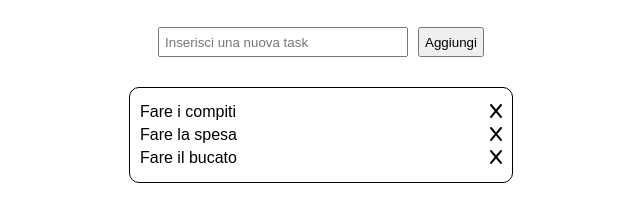
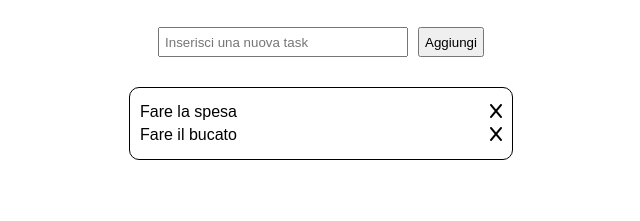
Before and after one commit to RominaMalimban/vue-todolist, a plain HTML site: page index.html in a window 1280 px wide. Both pictures are taken after a click on the icon 815 px from the left and 215 px from the top of the page. Shown: the part 103-324 px from the top of the page, without its empty margins (319-959 px from the left). Drawn offline with nearby package versions, Linux system fonts and the light colour scheme.

Commit message:
click per rimuovere una task

```diff
--- a/index.html
+++ b/index.html
@@ -33,9 +33,9 @@
         <!-- lista to do tasks -->
         <div class="task-container">
             <ul>
-                <li v-for="task in tasks">
+                <li v-for="(task, index) in tasks">
                     {{task.text}}
-                    <i class="fa-solid fa-x" @click = "removeTask"></i>
+                    <i class="fa-solid fa-x" @click = "removeTask(index)"></i>
                 </li>
             </ul>
         </div>
--- a/js/script.js
+++ b/js/script.js
@@ -34,7 +34,7 @@ createApp ({
   },
   // metodi
   methods : {
-    // bottone per aggiungere nuove tasks:
+    // click per aggiungere nuove tasks:
     addNewTask(){
       // tre condizioni: se la task ha meno di 8 caratteri; se input vuoto; se task è corretta:
       if(this.newTask.length < 8 || this.newTask === "" ){
@@ -47,8 +47,9 @@ createApp ({
       // all'invio svuoto l'input:
       this.newTask = "";
     },
-    removeTask(){
-
+    // click per rimuovere una task:
+    removeTask(mioIndex){
+      this.tasks.splice(mioIndex, 1)
     }
   }
 
```
